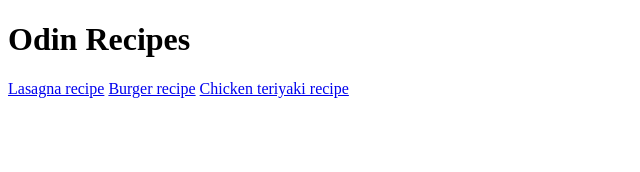
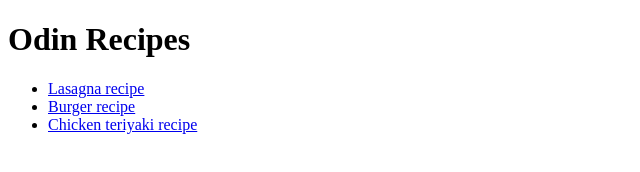
Before and after one commit to Gases/odin-recipes, a plain HTML site: page index.html in a window 1280 px wide. Shown: the whole page, without its empty margins (0-640 px from the left). Drawn offline with Linux system fonts and the light colour scheme.

```diff
--- a/index.html
+++ b/index.html
@@ -8,8 +8,10 @@
 </head>
 <body>
     <h1>Odin Recipes</h1>
-    <a href="recipes/lasagna.html">Lasagna recipe</a>
-    <a href="recipes/burger.html">Burger recipe</a>
-    <a href="recipes/teriyaki.html">Chicken teriyaki recipe</a>
+    <ul>
+        <li><a href="recipes/lasagna.html">Lasagna recipe</a></li>
+        <li><a href="recipes/burger.html">Burger recipe</a></li>
+        <li><a href="recipes/teriyaki.html">Chicken teriyaki recipe</a></li>
+    </ul>
 </body>
 </html>
```
